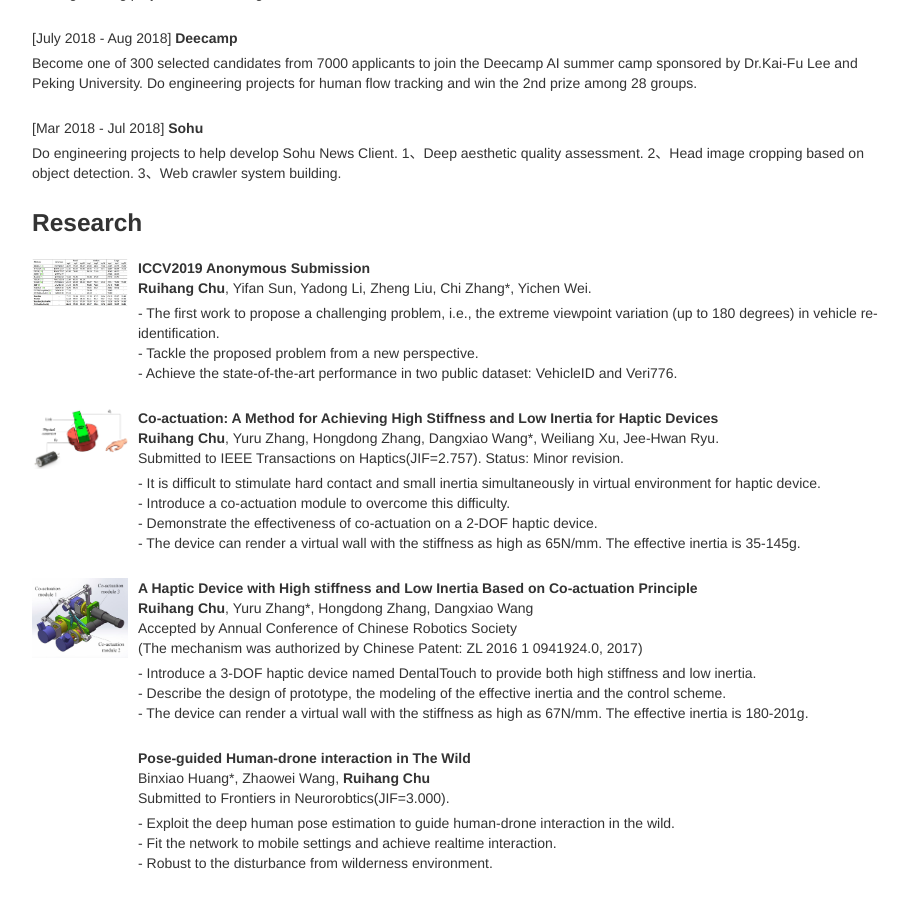
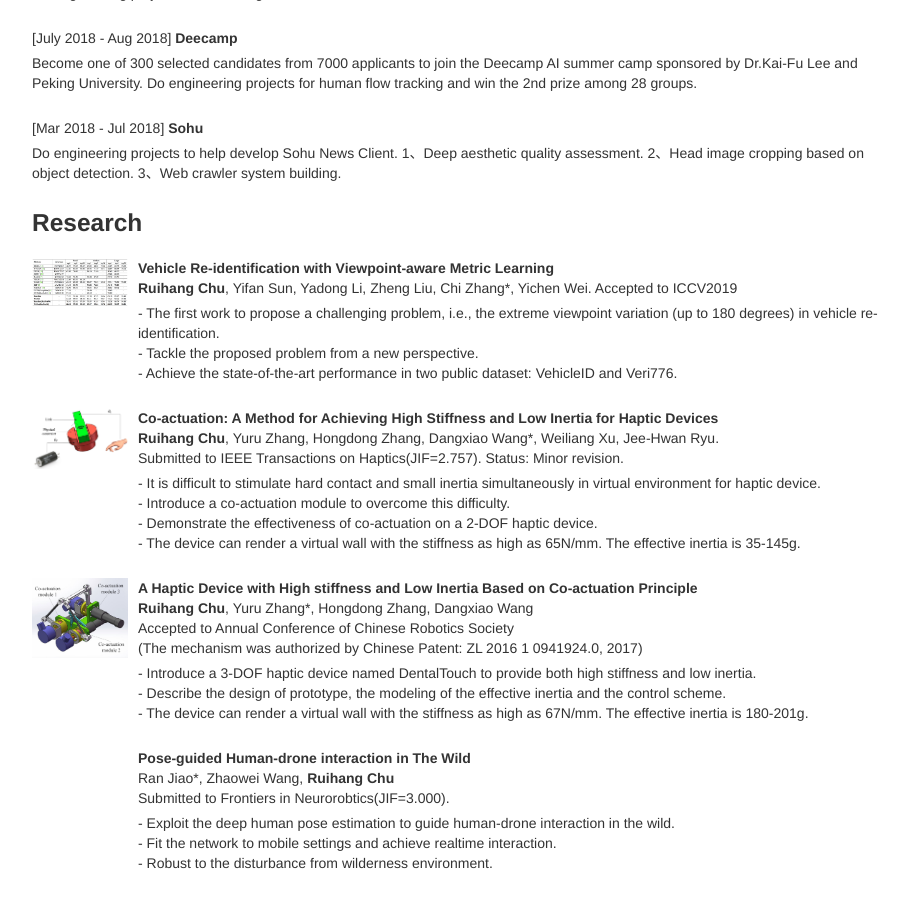
Before and after one commit to RyanRuihanG/homepage, a Jekyll site: the page index.html, which Jekyll copies as it is, in a window 1280 px wide and 900 px high, scrolled down 727 px. Shown: the whole window, without its empty margins (298-1202 px from the left). Built offline with Jekyll 4.4.1, drawn with Linux system fonts in a browser that asks for light colours.

Commit message:
Update index.html

```diff
--- a/index.html
+++ b/index.html
@@ -224,9 +224,10 @@
                 <div class="media-body">
                     <p class="media-heading">
                         <strong>
-                             ICCV2019 Anonymous Submission
+                             Vehicle Re-identification with Viewpoint-aware Metric Learning
                      </strong><br>
                         <b>Ruihang Chu</b>, Yifan Sun, Yadong Li, Zheng Liu, Chi Zhang*, Yichen Wei.
+			    Accepted to ICCV2019
                     </p>
                     <p class="abstract-text">
                         - The first work to propose a challenging problem, i.e., the extreme viewpoint variation (up to 180 degrees) in vehicle re-identification. <br />
@@ -275,7 +276,7 @@
  -->
                      </strong><br>
                             <b>Ruihang Chu</b>, Yuru Zhang*, Hongdong Zhang, Dangxiao Wang <br />
-                            Accepted by Annual Conference of Chinese Robotics Society<br />
+                            Accepted to Annual Conference of Chinese Robotics Society<br />
                             (The mechanism was authorized by Chinese Patent: ZL 2016 1 0941924.0, 2017)
                     </p>
                     <p class="abstract-text">
@@ -300,7 +301,7 @@
                            href="https://github.com/yukang2017/RENAS">[code]</a>
  -->
                      </strong><br>
-                        Binxiao Huang*, Zhaowei Wang, <b>Ruihang Chu</b> <br />
+                        Ran Jiao*, Zhaowei Wang, <b>Ruihang Chu</b> <br />
 						Submitted to Frontiers in Neurorobtics(JIF=3.000).
                     </p>
                     <p class="abstract-text">
```
